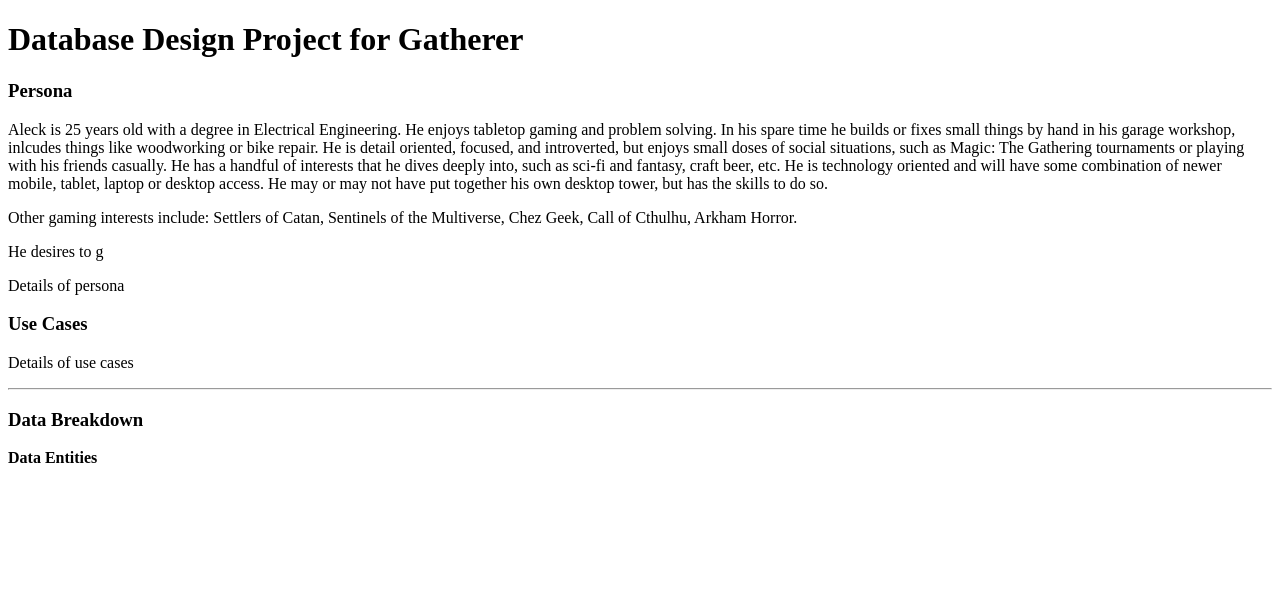
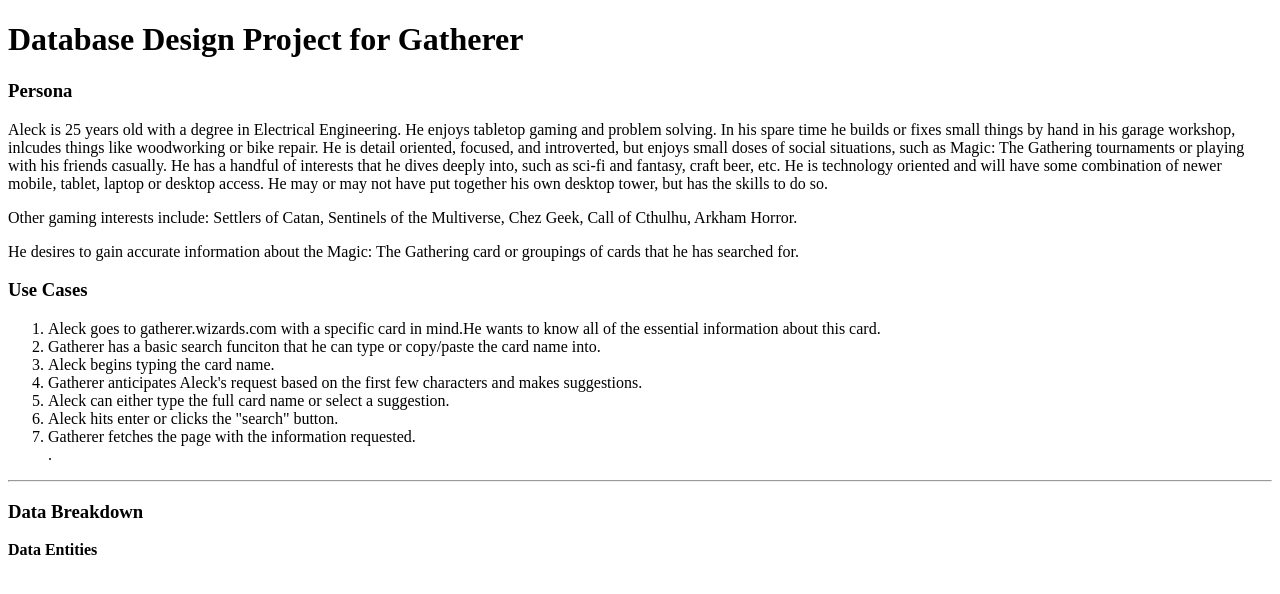
Before and after one commit to kimberlykeller/gatherer, a PHP site: page / in a window 1280 px wide. Shown: the top 594 px of the page. Run offline with PHP 8.4, Linux system fonts and the light colour scheme; some libraries are stand-ins or nearby versions.

Commit message:
added first use case in an ordered list

```diff
--- a/index.php
+++ b/index.php
@@ -19,12 +19,21 @@
 		Other gaming interests include: Settlers of Catan, Sentinels of the Multiverse, Chez Geek, Call of Cthulhu, Arkham Horror.
 		</p>
 		<p>
-		He desires to g
+		He desires to gain accurate information about the Magic: The Gathering card or groupings of cards that he has searched for.
 		</p>
+		<h3>Use Cases</h3>
+		<ol>
+			<li>	Aleck goes to gatherer.wizards.com with a specific card in mind.He wants to know all of the essential information
+		about this card.
+			</li>
+			<li>	Gatherer has a basic search funciton that he can type or copy/paste the card name into.</li>
+			<li>	Aleck begins typing the card name.</li>
+			<li>	Gatherer anticipates Aleck's request based on the first few characters and makes suggestions.</li>
+			<li>	Aleck can either type the full card name or select a suggestion.</li>
+			<li>	Aleck hits enter or clicks the "search" button.</li>
+			<li>	Gatherer fetches the page with the information requested.</li>
+		.</ol>
 
-		<p>Details of persona</p>
-		<h3>Use Cases</h3>
-		<p>Details of use cases</p>
 		<hr>
 		<h3>Data Breakdown</h3>
 		<p><strong>Data Entities</strong></p>
```
